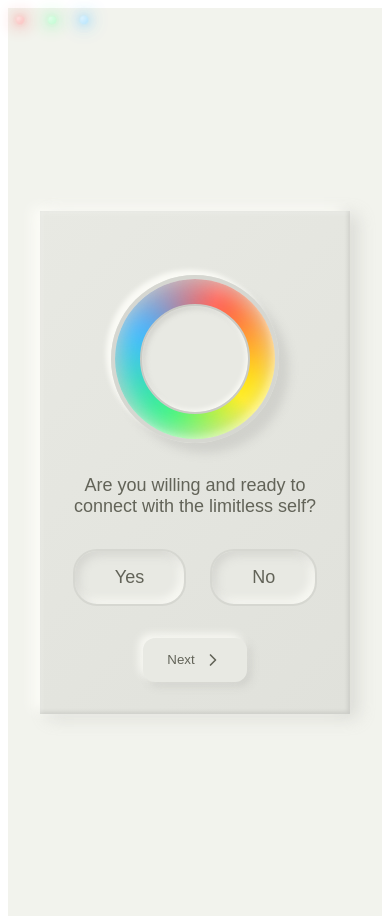
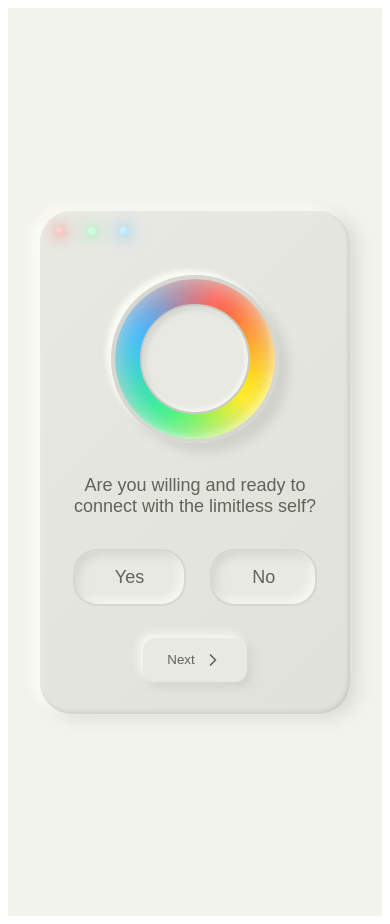
Before and after one commit to peatf/meditationconsole, a Next.js app: page / in a window 390 px wide. Built offline with nearby package versions, Linux system fonts and the light colour scheme.

Commit message:
Update MeditationGameConsole.module.css

```diff
--- a/src/components2/MeditationGameConsole.module.css
+++ b/src/components2/MeditationGameConsole.module.css
@@ -10,28 +10,25 @@
 }
 
 .console {
+  max-width: 50rem;
   width: 100%;
-  max-width: 70rem; /* e.g. ~1120px */
-  margin: 0 auto;   /* centers the card horizontally */
   padding: 2rem;
   border-radius: 2rem;
   background-color: #E8E9E3;
-  background: linear-gradient(135deg, #E8E9E3, #e0e1db);
+  box-shadow: -8px -4px 12px rgba(255, 255, 250, 0.8),
+    8px 4px 16px rgba(166, 167, 161, 0.3);
+  position: relative;
+ background: linear-gradient(
+    135deg,
+    #E8E9E3,
+    #e0e1db
+  );
   box-shadow:
     -8px -4px 12px rgba(255, 255, 250, 0.8),
     8px 4px 16px rgba(166, 167, 161, 0.3),
     inset 2px 2px 4px rgba(255, 255, 255, 0.2),
     inset -2px -2px 4px rgba(0, 0, 0, 0.1);
 }
-
-/* Override on smaller devices to remove max-width */
-@media (max-width: 768px) {
-  .console {
-    max-width: none;  /* So it can fill the viewport width */
-    border-radius: 0; /* Optional: remove radius for a full-bleed look */
-  }
-}
-
 
 /* LED styles */
 .ledContainer {
@@ -467,7 +464,7 @@
 @media (max-width: 768px) {
   /* Reduce or remove padding on the container for mobile */
   .container {
-    padding: 1rem; /* or 0 for a full-bleed look */
+    padding: 0rem; /* or 0 for a full-bleed look */
   }
 
   /* Allow the console to span wider than the default constraints */
```
